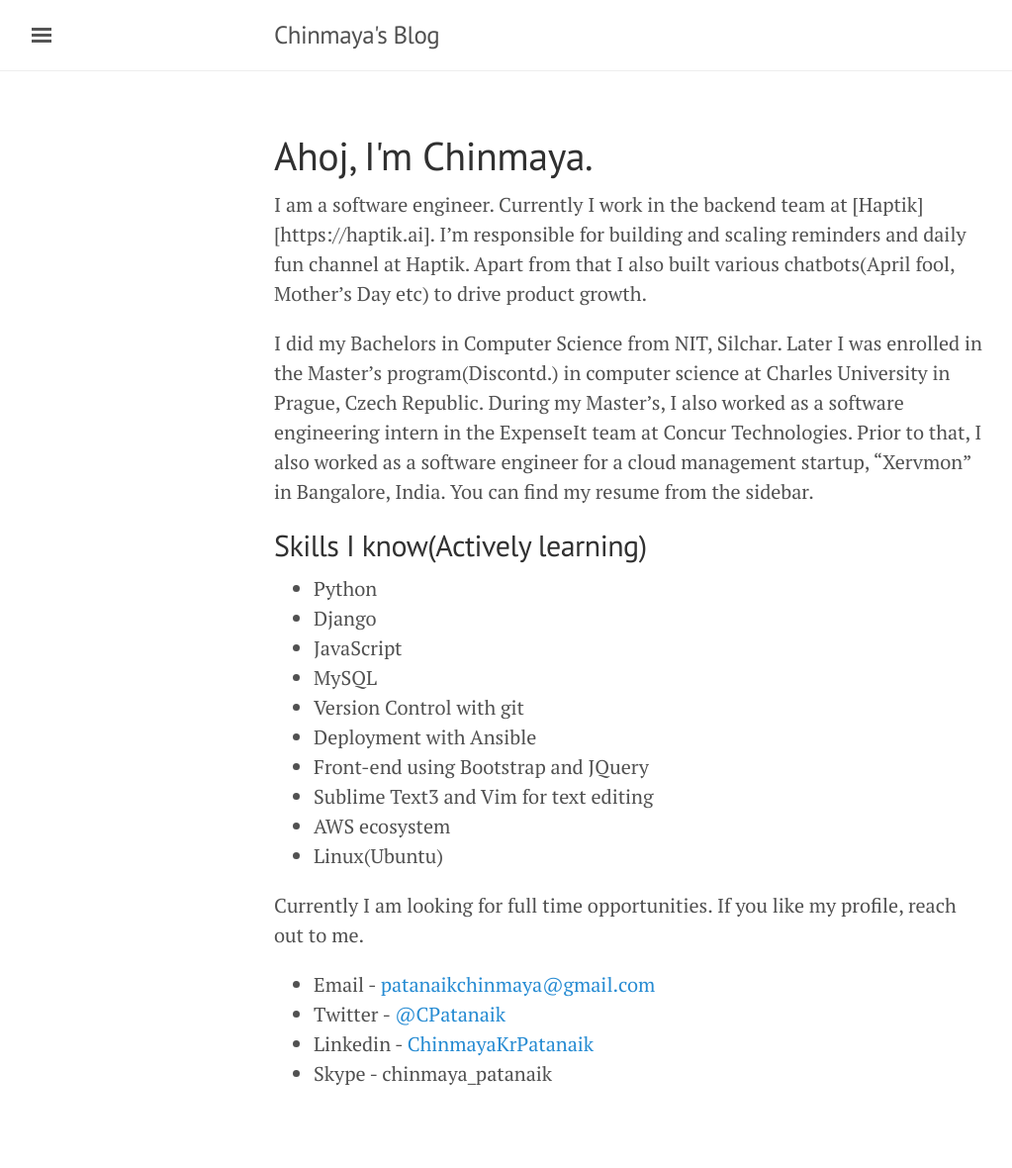
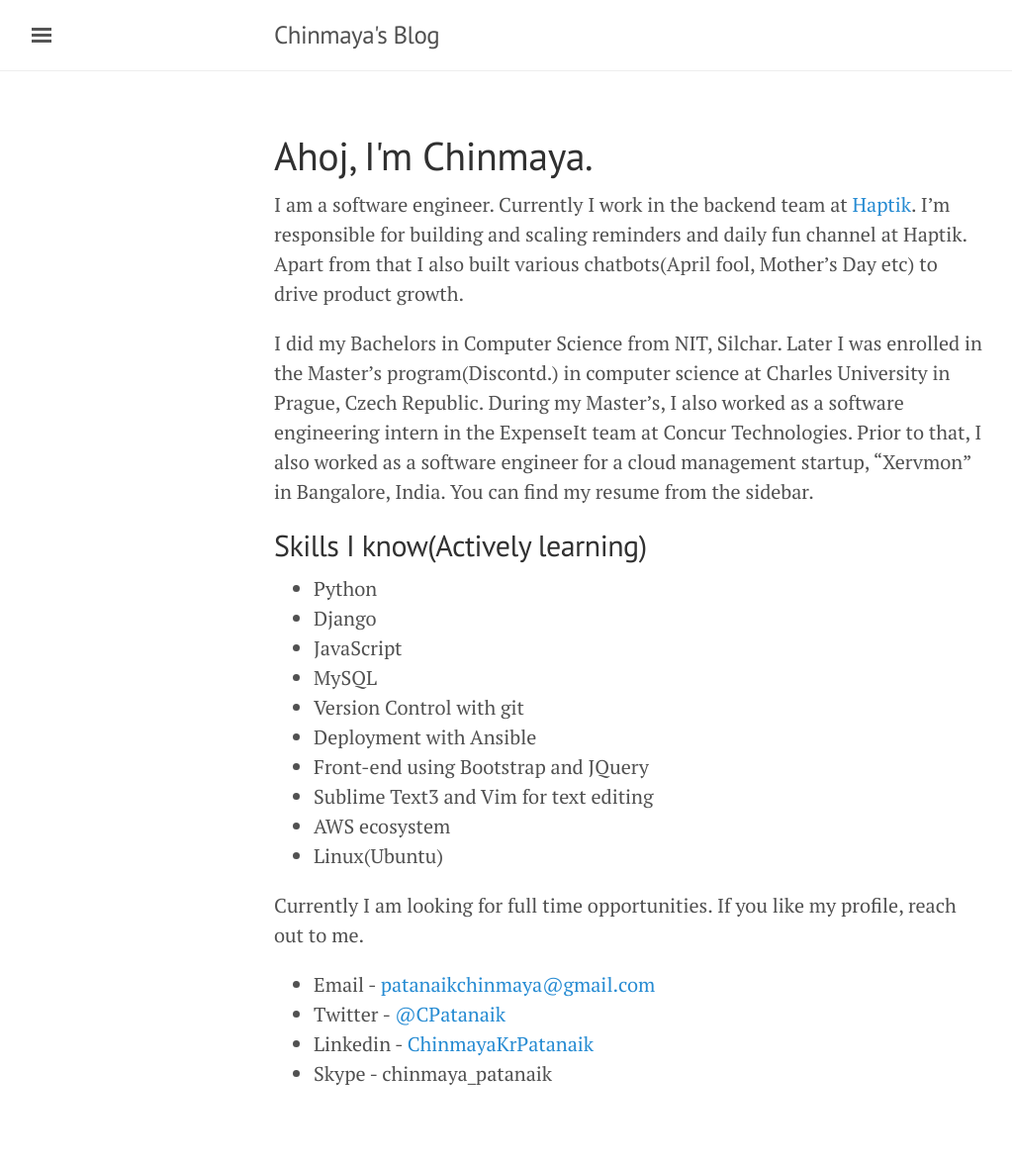
Before and after one commit to pattu777/pattu777.github.io, a Jekyll site: the page built from about.md, in a window 1280 px wide. Shown: the whole page at 99% size, without its empty margins (3-1026 px from the left). Built offline with Jekyll 4.4.1, drawn with Linux system fonts in a browser that asks for light colours; comment, search, counter and statistics services are not loaded.

Commit message:
fixed typo

```diff
--- a/about.md
+++ b/about.md
@@ -3,7 +3,7 @@ layout: page
 title: Ahoj, I'm Chinmaya.
 ---
 
-I am a software engineer. Currently I work in the backend team at [Haptik][https://haptik.ai]. I'm responsible for building and scaling reminders and daily fun channel at Haptik. Apart from that I also built various chatbots(April fool, Mother's Day etc) to drive product growth.
+I am a software engineer. Currently I work in the backend team at [Haptik](https://haptik.ai). I'm responsible for building and scaling reminders and daily fun channel at Haptik. Apart from that I also built various chatbots(April fool, Mother's Day etc) to drive product growth.
 
 I did my Bachelors in Computer Science from NIT, Silchar. Later I was enrolled in the Master's program(Discontd.) in computer science at Charles University in Prague, Czech Republic. During my Master's, I also worked as a software engineering intern in the ExpenseIt team at Concur Technologies. Prior to that, I also worked as a software engineer for a cloud management startup, "Xervmon" in Bangalore, India. You can find my resume from the sidebar.
 
```
